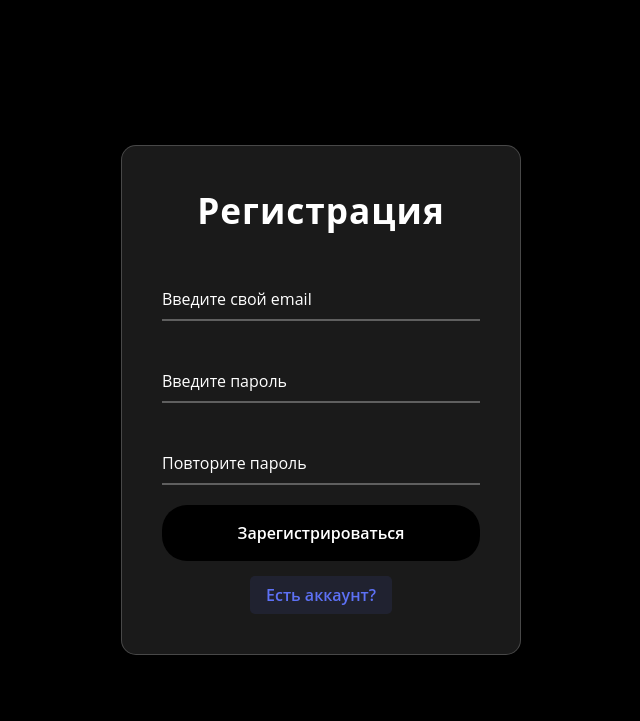
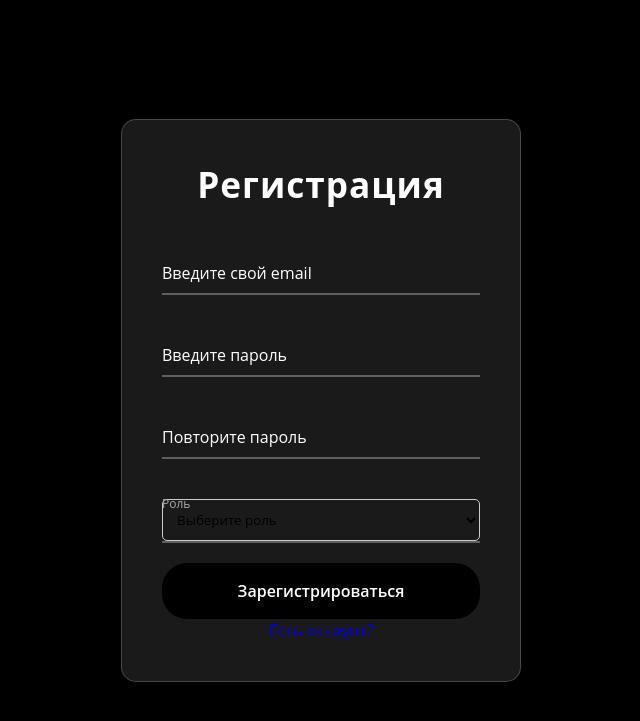
Before and after one commit to ValentaynYT/gpt_art_pro, a Flask app: page /register in a window 1280 px wide. Shown: the top 721 px of the page, without its empty margins (319-959 px from the left). Run offline with Flask 3, Linux system fonts and the light colour scheme.

Commit message:
Update register.html

```diff
--- a/templates/register.html
+++ b/templates/register.html
@@ -7,29 +7,6 @@
     <link rel="shortcut icon" href="{{ url_for('static', filename='png/registericon.png') }}">
     <script src="{{ url_for('static', filename='js/register.js') }}"></script>
     <title>Registration</title>
-    <style>
-        /* Стили только для ссылки "Есть аккаунт?" */
-        .register p {
-            margin-top: 15px;
-            text-align: center;
-        }
-
-        .register a {
-            color: #5d71f5;
-            text-decoration: none;
-            font-weight: 600;
-            padding: 8px 16px;
-            border-radius: 5px;
-            background: rgba(93, 113, 245, 0.1);
-            transition: all 0.3s ease;
-            display: inline-block;
-        }
-
-        .register a:hover {
-            background: rgba(93, 113, 245, 0.2);
-            color: white;
-        }
-    </style>
 </head>
 <body>
     <div class="wrapper">
@@ -47,10 +24,22 @@
                 <input type="password" name="password2" required>
                 <label>Повторите пароль</label>
             </div>
+
+            <!-- ДОБАВЬ ЭТОТ БЛОК ДЛЯ ВЫБОРА РОЛИ -->
+            <div class="input-field">
+                <select name="role" required style="width: 100%; padding: 10px; border: 1px solid #ccc; border-radius: 5px; background: transparent;">
+                    <option value="">Выберите роль</option>
+                    <option value="worker">Рабочий</option>
+                    <option value="owner">Владелец</option>
+                    <option value="customer">Заказчик</option>
+                </select>
+                <label style="transform: translateY(-25px); font-size: 12px; color: #aaa;">Роль</label>
+            </div>
+
             <button type="submit">Зарегистрироваться</button>
         </form>
         <div class="register">
-            <p><a href="{{ url_for('login') }}">Есть аккаунт?</a></p>
+            <p><a href="{{ url_for('login') }}">Есть аккаунт?</a> </p>
         </div>
     </div>
 </body>
```
